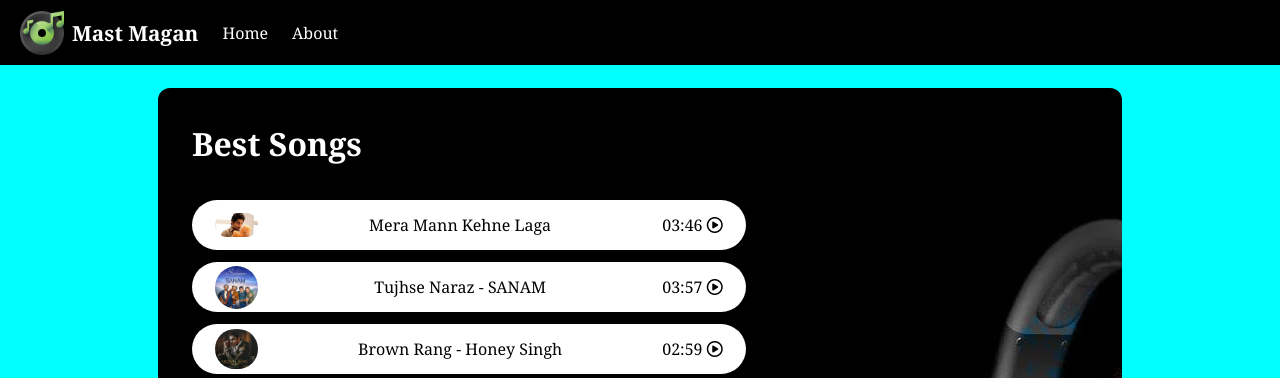
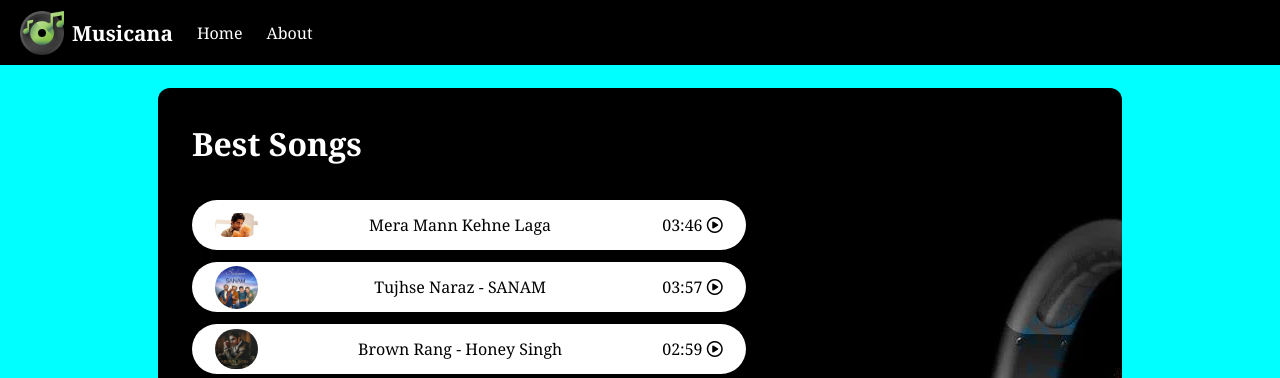
Before and after one commit to shubhams3301/musicana, a plain HTML site: page index.html in a window 1280 px wide. Shown: the top 378 px of the page. Drawn offline with Linux system fonts and the light colour scheme.

Commit message:
Update index.html

```diff
--- a/index.html
+++ b/index.html
@@ -4,13 +4,13 @@
         <meta charset="UTF-8">
         <meta http-equiv="X-UA-Compatible" content="IE=edge">
         <meta name="viewport" content="width=device-width, initial-scale=1.0">
-        <title>Mast Magan</title>
+        <title>Musicana</title>
         <link rel="stylesheet" href="style.css">
         </head>
 <body>
     <nav>
         <ul>
-            <li class="brand"><img src="spotify.png" alt="Spotify"> Mast Magan</li>
+            <li class="brand"><img src="spotify.png" alt="Musicana"> Musicana </li>
             <li>Home</li>
             <li>About</li>
         </ul>
```
